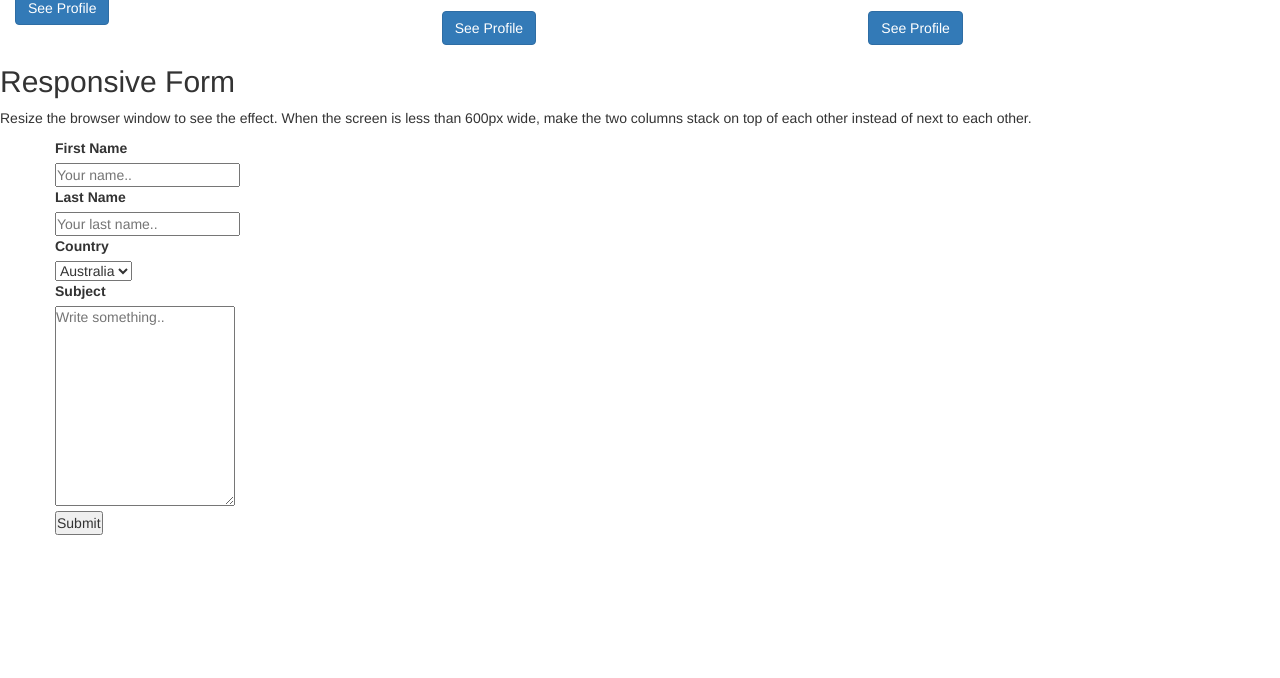
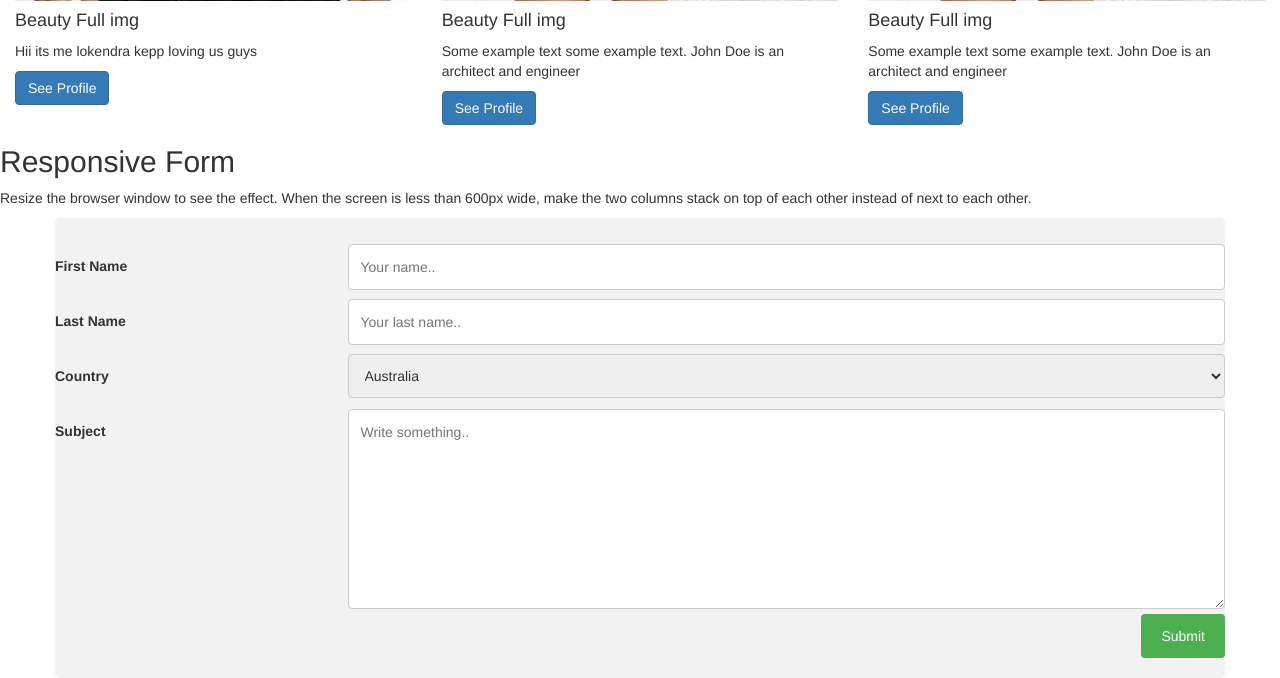
Before and after one commit to lokendra280/bootstrablokendra.github.io, a PHP site: page / in a window 1280 px wide. Shown: the part 3014-3692 px from the top of the page. Before the commit the page ends 3549 px from the top, so only its background shows below. Run offline with PHP 8.4, Linux system fonts and the light colour scheme.

Commit message:
Update style.css

```diff
--- a/style.css
+++ b/style.css
@@ -154,3 +154,66 @@
 	line-height: 2rem;
 	font-weight: 500;
 }
+* {
+  box-sizing: border-box;
+}
+
+input[type=text], select, textarea {
+  width: 100%;
+  padding: 12px;
+  border: 1px solid #ccc;
+  border-radius: 4px;
+  resize: vertical;
+}
+
+label {
+  padding: 12px 12px 12px 0;
+  display: inline-block;
+}
+
+input[type=submit] {
+  background-color: #4CAF50;
+  color: white;
+  padding: 12px 20px;
+  border: none;
+  border-radius: 4px;
+  cursor: pointer;
+  float: right;
+}
+
+input[type=submit]:hover {
+  background-color: #45a049;
+}
+
+.container {
+  border-radius: 5px;
+  background-color: #f2f2f2;
+  padding: 20px;
+}
+
+.col-25 {
+  float: left;
+  width: 25%;
+  margin-top: 6px;
+}
+
+.col-75 {
+  float: left;
+  width: 75%;
+  margin-top: 6px;
+}
+
+/* Clear floats after the columns */
+.row:after {
+  content: "";
+  display: table;
+  clear: both;
+}
+
+/* Responsive layout - when the screen is less than 600px wide, make the two columns stack on top of each other instead of next to each other */
+@media screen and (max-width: 600px) {
+  .col-25, .col-75, input[type=submit] {
+    width: 100%;
+    margin-top: 0;
+  }
+}
```
